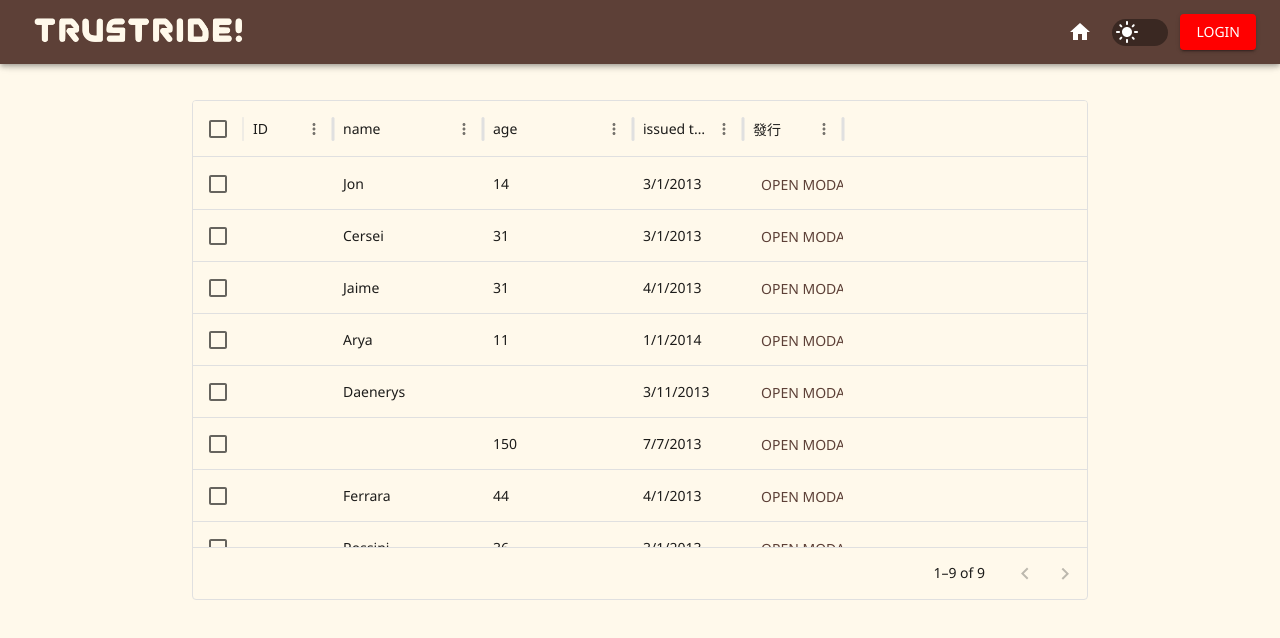
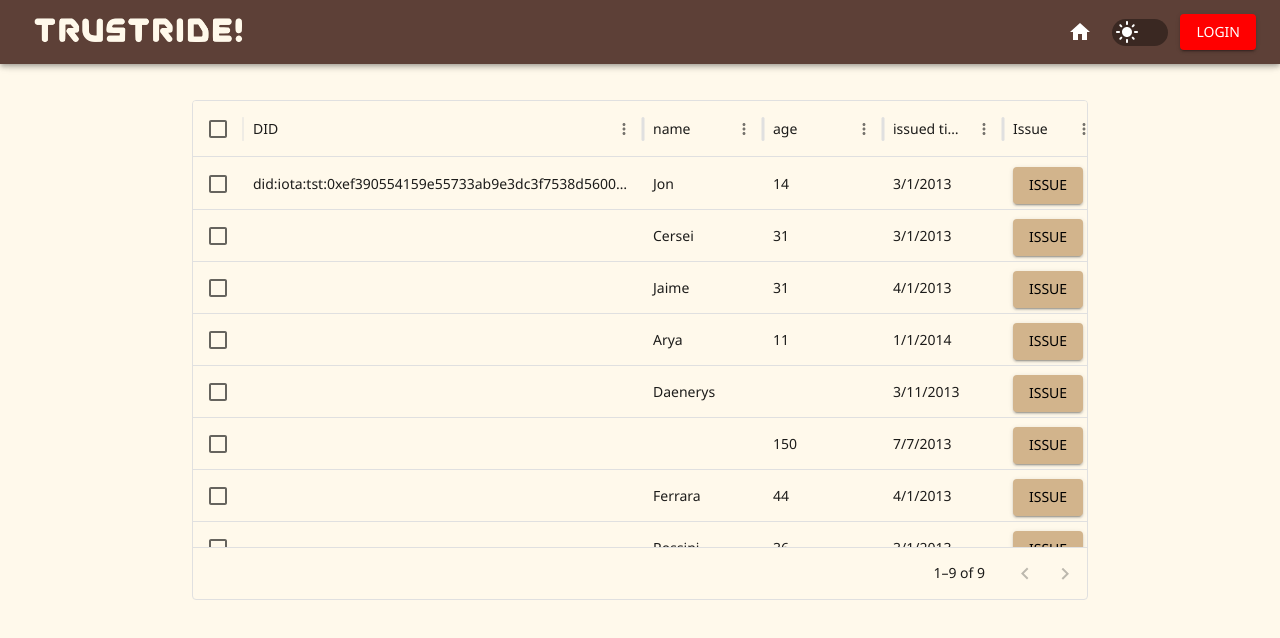
Before and after one commit to WESLEY-CHEN-05/NMfinal, a React (Create React App) app in the folder frontend/: page /driver_data in a window 1280 px wide. Shown: the top 638 px of the page. Built offline with nearby package versions, Linux system fonts and the light colour scheme.

Commit message:
UPDATE : issued page

```diff
--- a/frontend/src/components/IssueButton.js
+++ b/frontend/src/components/IssueButton.js
@@ -1,8 +1,10 @@
 import * as React from 'react';
 import Box from '@mui/material/Box';
 import Button from '@mui/material/Button';
+import TextField from '@mui/material/TextField';
 import Typography from '@mui/material/Typography';
 import Modal from '@mui/material/Modal';
+import { usePage } from '../hooks/usePage';
 
 const style = {
   position: 'absolute',
@@ -11,19 +13,32 @@ const style = {
   transform: 'translate(-50%, -50%)',
   width: 400,
   bgcolor: 'background.paper',
-  border: '2px solid #000',
   boxShadow: 24,
   p: 4,
+  borderRadius: '8px',
+  outline: 'none', // 移除預設框線
 };
 
-export default function BasicModal({issuerDID, subjectDID, name}) {
+export default function BasicModal({ issuerDID, subjectDID, name }) {
   const [open, setOpen] = React.useState(false);
+  const [jwtKeyID, setJwtKeyID] = React.useState('');
   const handleOpen = () => setOpen(true);
   const handleClose = () => setOpen(false);
 
+  const { identity } = usePage();
+
+  const handleIssue = () => {
+    console.log(`Issuer: ${issuerDID}, Subject: ${subjectDID}, Name: ${name}, JwtKeyID: ${jwtKeyID}`);
+    setOpen(false);
+  };
+
   return (
     <div>
-      <Button onClick={handleOpen}>Open modal</Button>
+      {identity !== 'issuer' ? (
+        <Button variant="contained" style={{ backgroundColor: '#D2B48C', color: '#000' }} onClick={handleOpen}>
+          Issue
+        </Button>
+      ) : null}
       <Modal
         open={open}
         onClose={handleClose}
@@ -31,11 +46,30 @@ export default function BasicModal({issuerDID, subjectDID, name}) {
         aria-describedby="modal-modal-description"
       >
         <Box sx={style}>
-          <Typography id="modal-modal-title" variant="h6" component="h2">
+          <Typography id="modal-modal-title" variant="h5" component="h2" marginBottom={2} sx={{ fontWeight: 600 }}>
+            Issue Credential
+          </Typography>
+          <Typography id="modal-modal-title" variant="h6" component="h2" marginBottom={2} sx={{ fontSize: '18px', fontWeight: 400}}>
             Issuer DID: {issuerDID}
-            subjectDID: {subjectDID}
-            subject name: {name}
           </Typography>
+          <Typography id="modal-modal-title" variant="h6" component="h2" marginBottom={2} sx={{ fontSize: '18px', fontWeight: 400}}>
+            Subject DID: {subjectDID}
+          </Typography>
+          <Typography id="modal-modal-title" variant="h6" component="h2" marginBottom={3} sx={{ fontSize: '18px', fontWeight: 400}}>
+            Subject Name: {name}
+          </Typography>
+          <TextField
+            label="JwtKey"
+            variant="outlined"
+            fullWidth
+            value={jwtKeyID}
+            onChange={(e) => setJwtKeyID(e.target.value)}
+            margin="normal"
+            style={{ marginBottom: '24px' }} // 增加更多空間
+          />
+          <Button variant="contained" color="secondary" onClick={handleIssue} fullWidth>
+            Issue
+          </Button>
         </Box>
       </Modal>
     </div>
--- a/frontend/src/containers/DriverData.js
+++ b/frontend/src/containers/DriverData.js
@@ -7,17 +7,17 @@ import CustomizedAppBar from '../components/CustomizedAppBar';
 import IssueButton from '../components/IssueButton'
 
 const columns = [
-  { field: 'DIDid', headerName: 'ID', width: 90 },
+  { field: 'DIDid', headerName: 'DID', width: 400 },
   {
     field: 'name',
     headerName: 'name',
-    width: 150,
+    width: 120,
   },
   {
     field: 'age',
     headerName: 'age',
     type: 'number',
-    width: 150,
+    width: 120,
     headerAlign: 'left',
     align:'left'
   },
@@ -25,19 +25,25 @@ const columns = [
     field: 'time',
     headerName: 'issued time',
     type: 'date',
-    width: 110,
+    width: 120,
   },
   {
     field: 'issued',
-    headerName: '發行',
-    renderCell: () => (
-      <IssueButton issuerDID={'did1'} subjectDID={'did2'}></IssueButton>
+    headerName: 'Issue',
+    renderCell: (params) => (
+      <IssueButton
+        issuerDID={'did1'}
+        subjectDID={'did2'}
+        name={params.row.name}
+        age={params.row.age}
+        time={params.row.time}
+      ></IssueButton>
     ),
   },
 ];
 
 const rows = [
-  { id: 1, name: 'Jon', age: 14, time: new Date(2013, 2, 1) },
+  { DIDid: "did:iota:tst:0xef390554159e55733ab9e3dc3f7538d56007e04d2fd4641a648e52427d16bf79", id: 1, name: 'Jon', age: 14, time: new Date(2013, 2, 1) },
   { id: 2, name: 'Cersei', age: 31, time: new Date(2013, 2, 1) },
   { id: 3, name: 'Jaime', age: 31, time: new Date(2013, 3, 1) },
   { id: 4, name: 'Arya', age: 11, time: new Date(2013, 12, 1) },
--- a/frontend/src/hooks/usePage.js
+++ b/frontend/src/hooks/usePage.js
@@ -8,6 +8,7 @@ const PageProvider = (props) => {
   const [userName, setUserName] = useState(localStorage.getItem('userName') || '');
   const [userID, setUserID] = useState(localStorage.getItem('userID') || '');
   const [userEmail, setUserEmail] = useState('');
+  const [identity, setIdentity] = useState('guest');
   const [signedIn, setSignedIn] = useState(false);
   const [open, setOpen] = useState(false);
   const [gameStage, setGameStage] = useState('idle');
@@ -26,7 +27,8 @@ const PageProvider = (props) => {
           userEmail, setUserEmail,
           signedIn, setSignedIn,
           open, setOpen,
-          gameStage, setGameStage
+          gameStage, setGameStage,
+          identity, setIdentity,
         }}
         {...props}
     ></PageContext.Provider>
```
